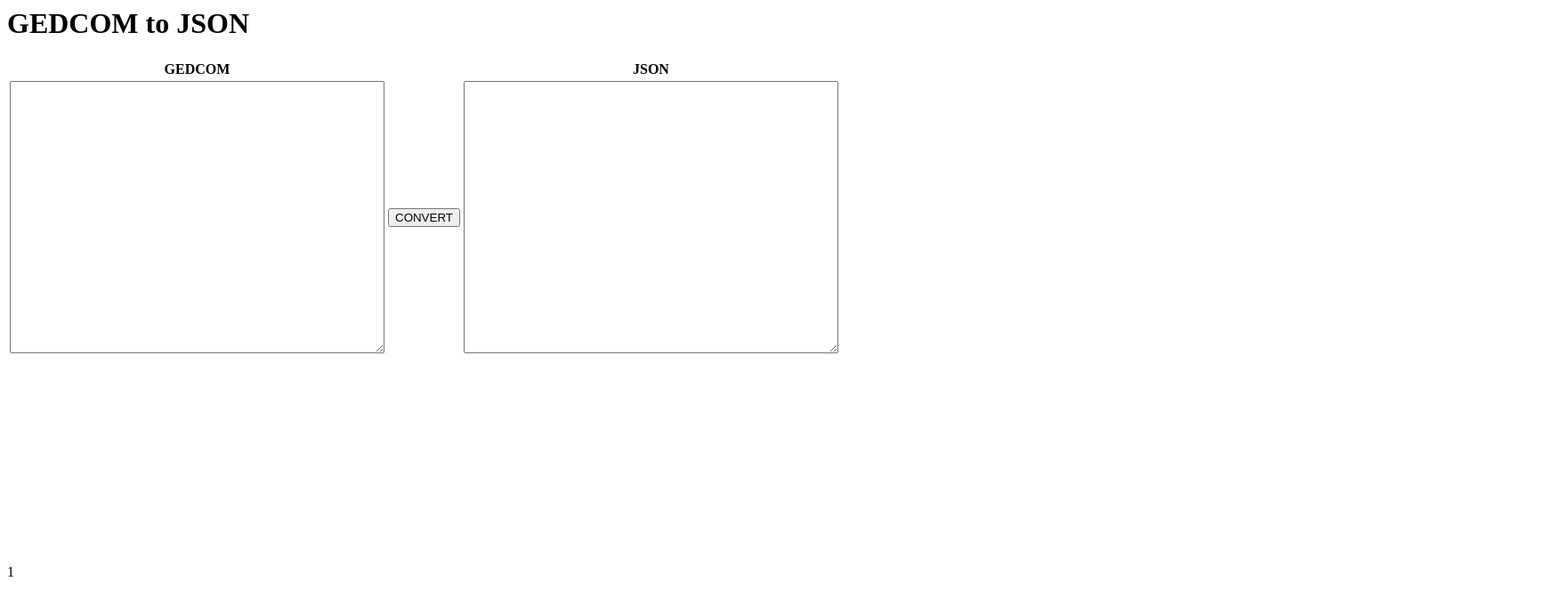
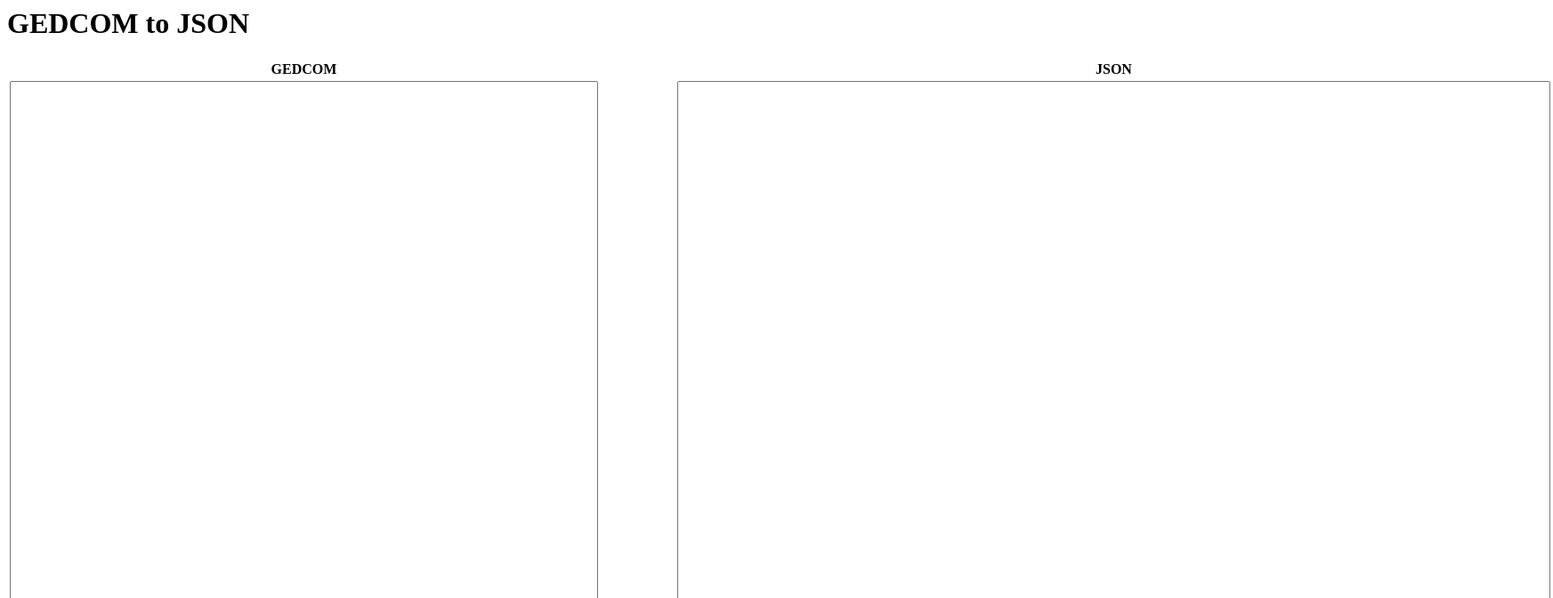
Before and after one commit to Oleg-Imanilov/gedcom, a plain HTML site: page index.html in a window 1280 px wide. Shown: the top 672 px of the page at 89% size, 1745 px wide, since content can reach past the window. Drawn offline with Linux system fonts and the light colour scheme.

Commit message:
Update index.html

```diff
--- a/index.html
+++ b/index.html
@@ -8,13 +8,13 @@
   <tr><th>GEDCOM</th><td></td><th>JSON</th></tr>
   <tr>
   <td>
-    <textarea id="gedcom" rows="20" cols="50"></textarea>
+    <textarea id="gedcom" rows="100" cols="80"></textarea>
   </td>
   <td>
 	<button onClick='parseIt()'>CONVERT</button>
   </td>
   <td>
-    <textarea id="json" rows="20" cols="50" readonly></textarea>
+    <textarea id="json" rows="100" cols="120" readonly></textarea>
   </td>
   </tr>
 
```
